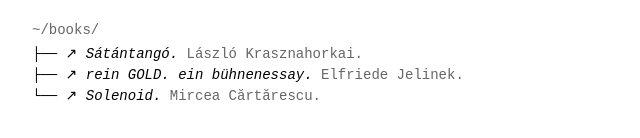
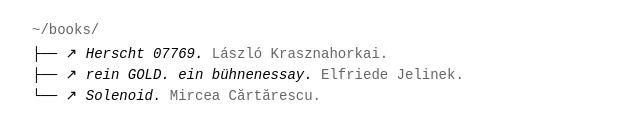
Before and after one commit to parmenides-xyz/parmenides-xyz.github.io, a plain HTML site: page index.html in a window 1280 px wide. Shown: the part 426-564 px from the top of the page, 0-640 px from the left. Drawn offline with Linux system fonts and the light colour scheme.

Commit message:
Update index.html

```diff
--- a/index.html
+++ b/index.html
@@ -196,7 +196,7 @@ Find me on <a href="https://github.com/parmenides-xyz" class="external-link" tar
 </section>
 
 <div class="tree-dir">~/books/</div>
-<div class="tree-file">├── ↗ <i>Sátántangó.</i> <span class="file-meta">László Krasznahorkai.</span></div>
+<div class="tree-file">├── ↗ <i>Herscht 07769.</i> <span class="file-meta">László Krasznahorkai.</span></div>
 <div class="tree-file">├── ↗ <i>rein GOLD. ein bühnenessay.</i> <span class="file-meta">Elfriede Jelinek.</span></div>
 <div class="tree-file">└── ↗ <i>Solenoid.</i> <span class="file-meta">Mircea Cărtărescu.</span></div>
 
```
